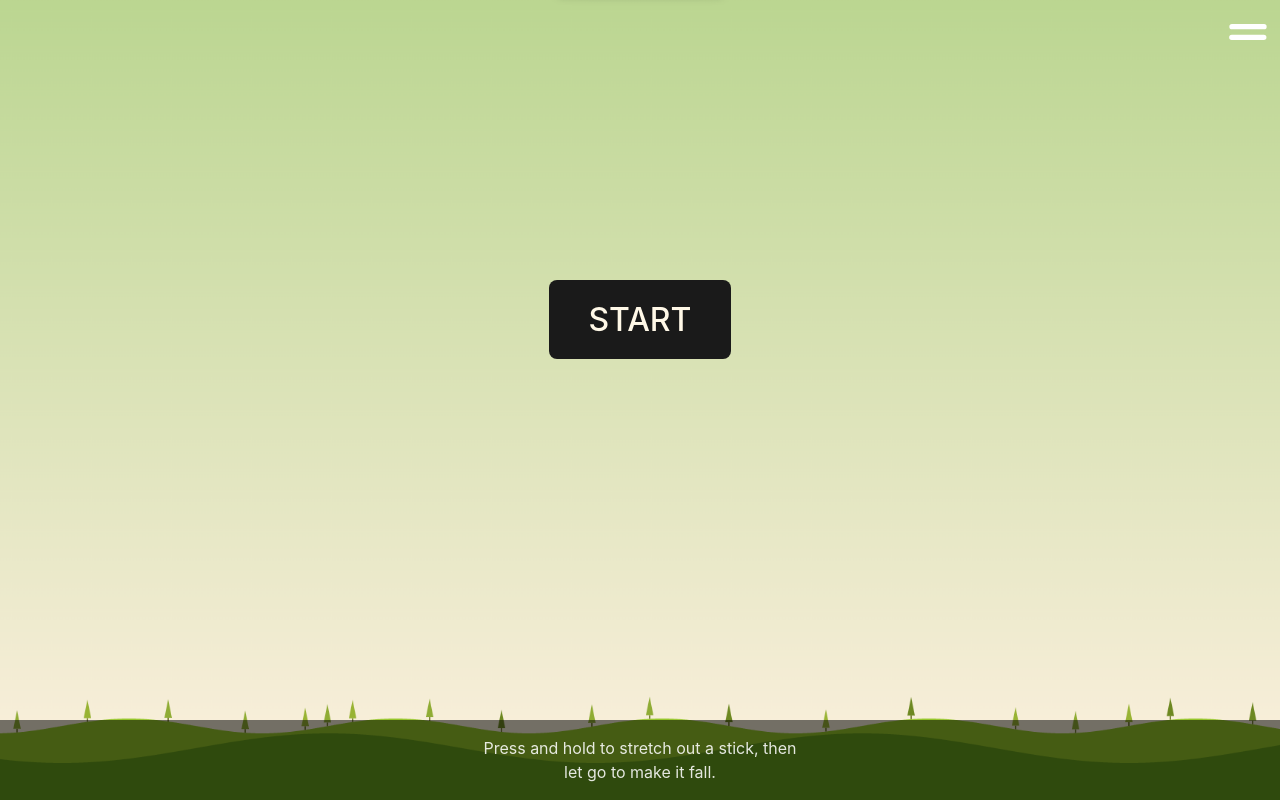
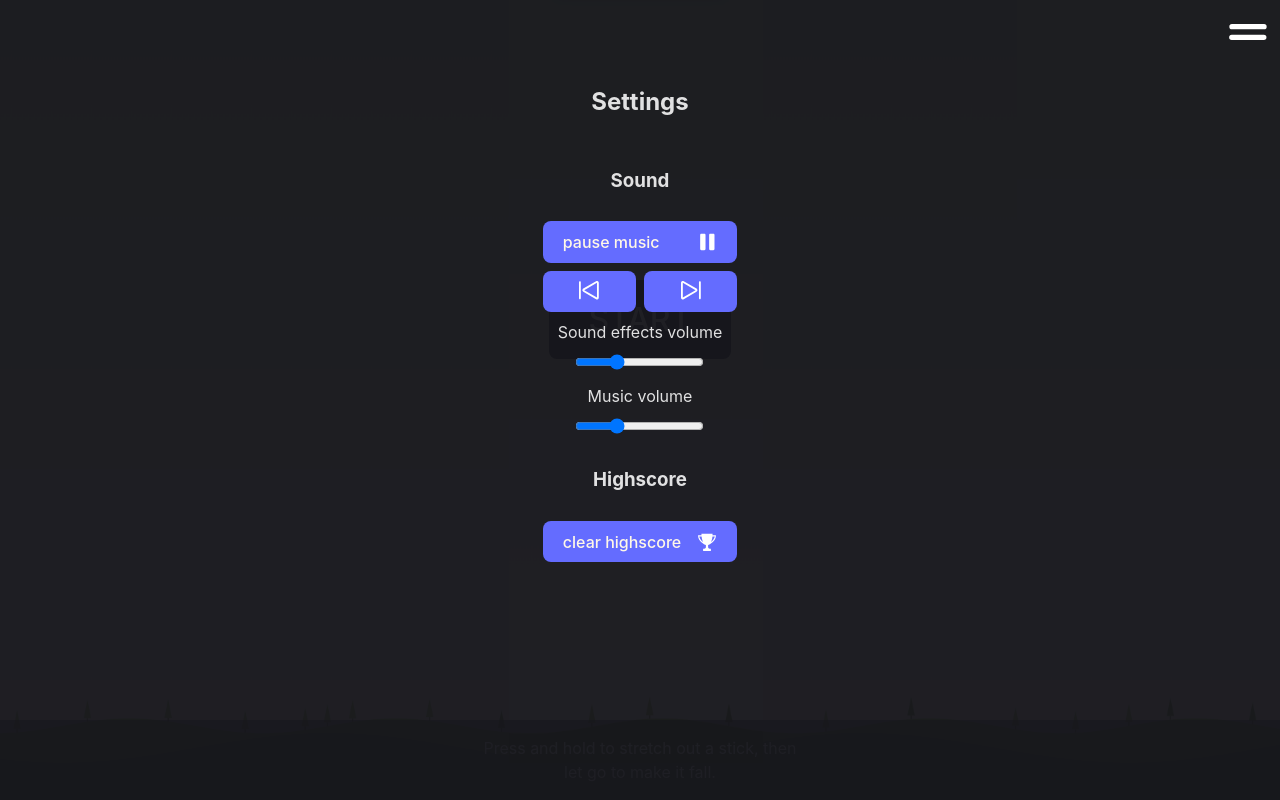
Before and after one commit to Koda-Pig/stick_hero_tribute, a website built with Vite: page index.html in a window 1280 px wide. Built offline with nearby package versions, Linux system fonts and the light colour scheme.

Commit message:
Added clear high score button

```diff
--- a/index.html
+++ b/index.html
@@ -20,9 +20,10 @@
         />
       </svg>
     </button>
-    <aside class="controls-wrapper" id="controls-wrapper" aria-hidden="true">
+    <aside class="controls-wrapper" id="controls-wrapper" aria-hidden="false">
       <div class="controls-wrapper-inner">
-        <h3>Settings</h3>
+        <h2>Settings</h2>
+        <h3>Sound</h3>
         <button
           aria-label="pause music"
           id="play-pause-btn"
@@ -78,6 +79,16 @@
             value="0.3"
           />
         </div>
+        <h3>Highscore</h3>
+        <button
+          aria-label="clear highscore"
+          id="highscore-btn"
+          class="button highscore-btn"
+          type="button"
+        >
+          <span>clear highscore</span>
+          <i aria-hidden="true"> </i>
+        </button>
       </div>
     </aside>
     <main class="container">
--- a/src/controls.js
+++ b/src/controls.js
@@ -10,6 +10,7 @@ class Controls {
     this.prevBtn = this.wrapper.querySelector("#prev-btn")
     this.nextBtn = this.wrapper.querySelector("#next-btn")
     this.inputs = [this.inputEffects, this.inputMusic]
+    this.highscoreBtn = this.wrapper.querySelector("#highscore-btn")
   }
 
   init = () => {
@@ -66,6 +67,10 @@ class Controls {
     }
   }
 
+  handleHighScore = () => {
+    this.game.clearHighScore()
+  }
+
   addEventListeners = () => {
     this.btn.addEventListener("click", this.handleHamburgerClick)
     this.inputs.forEach(input => {
@@ -76,6 +81,7 @@ class Controls {
     })
     this.prevBtn.addEventListener("click", () => this.handlePrevNext("prev"))
     this.nextBtn.addEventListener("click", () => this.handlePrevNext("next"))
+    this.highscoreBtn.addEventListener("click", () => this.handleHighScore())
   }
 }
 
--- a/src/game.js
+++ b/src/game.js
@@ -865,6 +865,12 @@ class Game {
     this.soundEffects.perfect.play()
   }
 
+  clearHighScore = () => {
+    this.highscore = 0
+    localStorage.setItem("stick-hero-tribute-highscore", this.highscore)
+    this.highscoreElement.innerText = this.highscore
+  }
+
   // Add event listeners
   addEventListeners = () => {
     this.canvas.addEventListener("mousedown", e => this.handleClick(e))
--- a/src/style.scss
+++ b/src/style.scss
@@ -309,6 +309,12 @@ canvas {
         }
       }
 
+      &.highscore-btn {
+        i {
+          background-image: url("/images/icons/trophy.svg");
+        }
+      }
+
       &.next,
       &.prev {
         place-content: center;
```
Also changed, not shown: public/images/icons/trophy.svg (added).
